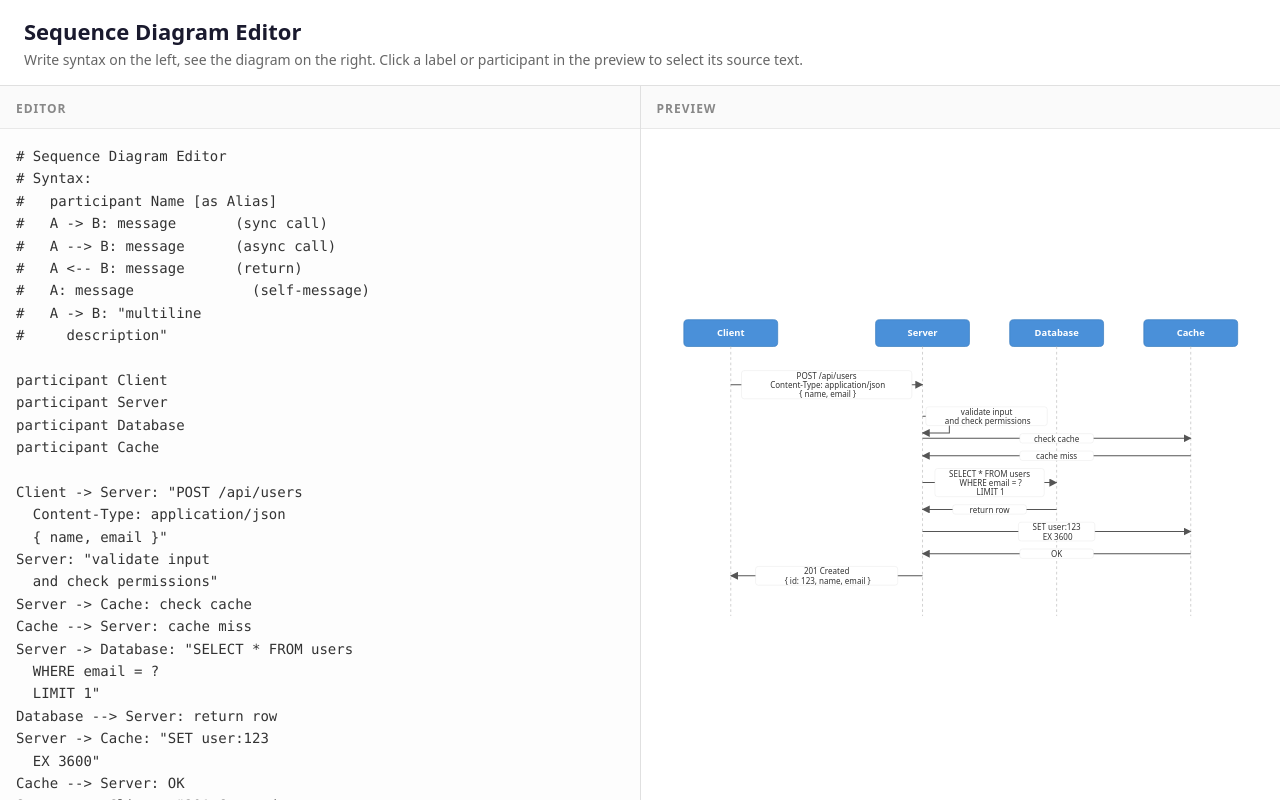
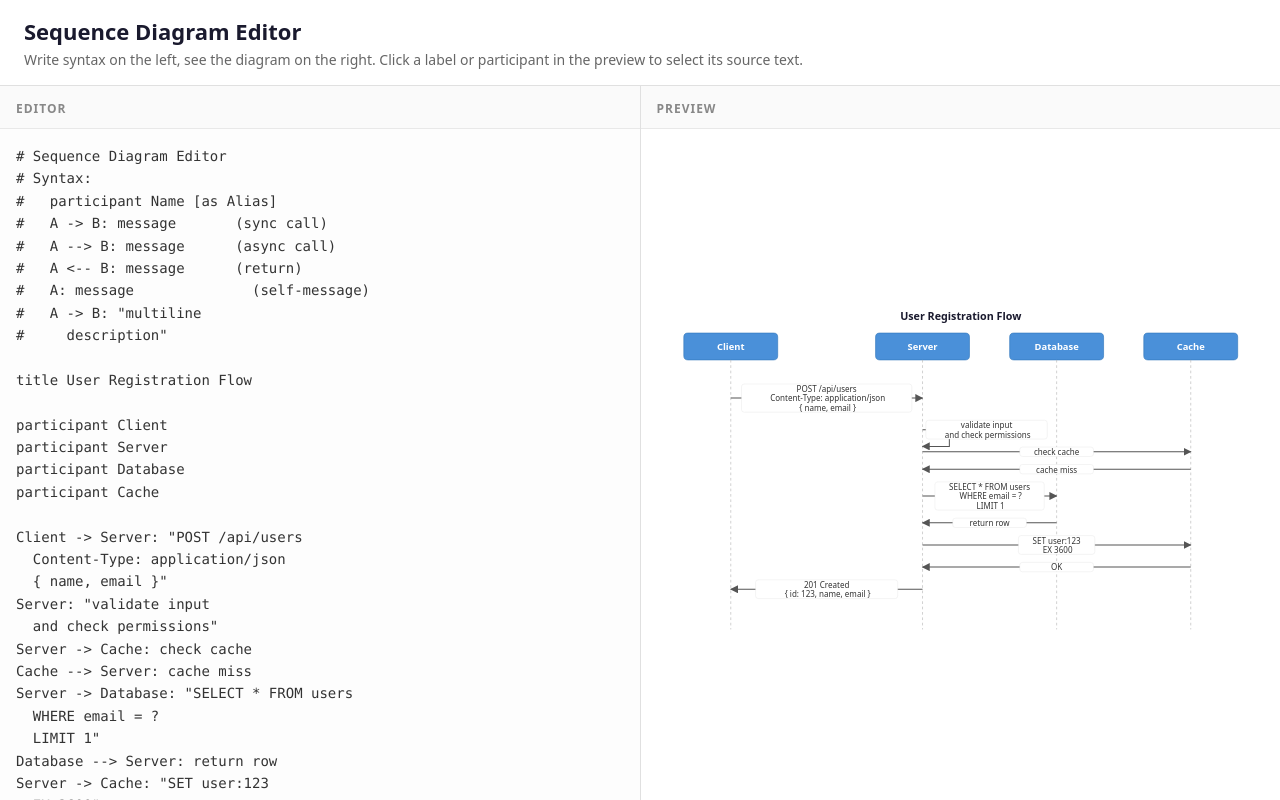
Before and after one commit to chimin/lukis, a React (Vite) app: page / in a window 1280 px wide. Built offline with nearby package versions, Linux system fonts and the light colour scheme.

Commit message:
Add title directive

```diff
--- a/src/App.tsx
+++ b/src/App.tsx
@@ -11,6 +11,8 @@ const DEFAULT_TEXT = `# Sequence Diagram Editor
 #   A: message              (self-message)
 #   A -> B: "multiline
 #     description"
+
+title User Registration Flow
 
 participant Client
 participant Server
@@ -132,6 +134,13 @@ function App() {
       }
 
       if (type === 'message') {
+        const titleMatch = trimmed.match(/^title\s+(.+)$/i);
+        if (titleMatch && titleMatch[1].trim() === text) {
+          const labelStart = lines[i].indexOf(titleMatch[1].trim());
+          selectAndScroll(textarea, lines, i, labelStart, labelStart + titleMatch[1].trim().length);
+          return;
+        }
+
         for (const regex of [
           /^(.+?)\s*-->\s*(.+?)\s*:\s*(.+)$/,
           /^(.+?)\s*->>\s*(.+?)\s*:\s*(.+)$/,
--- a/src/SequenceDiagram.tsx
+++ b/src/SequenceDiagram.tsx
@@ -36,7 +36,7 @@ function getBoxHeight(label: string): number {
 }
 
 export function SequenceDiagram({ data, onSelect }: SequenceDiagramProps) {
-  const { participants, messages } = data;
+  const { participants, messages, title } = data;
 
   if (participants.length === 0) {
     return (
@@ -46,12 +46,14 @@ export function SequenceDiagram({ data, onSelect }: SequenceDiagramProps) {
     );
   }
 
+  const titleHeight = title ? 40 : 0;
+  const vOffset = titleHeight; // shift everything down when title is present
+
   const getParticipantIdx = (name: string) => participants.findIndex(p => p.name === name);
 
   const gaps: number[] = [];
   for (let i = 0; i < participants.length - 1; i++) {
     let gap = BASE_GAP;
-
     for (const msg of messages) {
       if (msg.from === msg.to) continue;
       const fromIdx = getParticipantIdx(msg.from);
@@ -60,7 +62,6 @@ export function SequenceDiagram({ data, onSelect }: SequenceDiagramProps) {
       const minIdx = Math.min(fromIdx, toIdx);
       const maxIdx = Math.max(fromIdx, toIdx);
       if (minIdx > i || maxIdx < i + 1) continue;
-
       const labelW = getTextWidth(msg.label);
       const minSpace = labelW + ARROW_HEAD * 2 + 10;
       const minGap = minSpace - PARTICIPANT_WIDTH;
@@ -88,7 +89,7 @@ export function SequenceDiagram({ data, onSelect }: SequenceDiagramProps) {
   const diagramWidth = participantBoxX[participantBoxX.length - 1] + PARTICIPANT_WIDTH + 40;
 
   const msgPositions: { midY: number; boxH: number }[] = [];
-  let cy = PADDING_TOP + PARTICIPANT_HEIGHT + 30;
+  let cy = PADDING_TOP + PARTICIPANT_HEIGHT + 30 + titleHeight;
   for (const msg of messages) {
     const boxH = getBoxHeight(msg.label);
     msgPositions.push({ midY: cy + boxH / 2, boxH });
@@ -136,16 +137,31 @@ export function SequenceDiagram({ data, onSelect }: SequenceDiagramProps) {
         </marker>
       </defs>
 
+      {title && (
+        <text
+          x={diagramWidth / 2}
+          y={PADDING_TOP + 20}
+          textAnchor="middle"
+          fill="#1a1a2e"
+          fontSize={16}
+          fontWeight={700}
+          style={{ cursor: 'pointer' }}
+          onClick={() => onSelect('message', title)}
+        >
+          {title}
+        </text>
+      )}
+
       {participants.map((p, i) => {
         const x = participantBoxX[i];
         const displayName = p.alias || p.name;
         return (
           <g key={p.name} onClick={() => onSelect('participant', p.name)} style={{ cursor: 'pointer' }}>
-            <rect x={x} y={PADDING_TOP} width={PARTICIPANT_WIDTH} height={PARTICIPANT_HEIGHT} rx={6} fill="#4a90d9" stroke="#357abd" strokeWidth={1} />
-            <text x={x + PARTICIPANT_WIDTH / 2} y={PADDING_TOP + PARTICIPANT_HEIGHT / 2 + 5} textAnchor="middle" fill="white" fontSize={14} fontWeight={600}>
+            <rect x={x} y={PADDING_TOP + vOffset} width={PARTICIPANT_WIDTH} height={PARTICIPANT_HEIGHT} rx={6} fill="#4a90d9" stroke="#357abd" strokeWidth={1} />
+            <text x={x + PARTICIPANT_WIDTH / 2} y={PADDING_TOP + vOffset + PARTICIPANT_HEIGHT / 2 + 5} textAnchor="middle" fill="white" fontSize={14} fontWeight={600}>
               {displayName}
             </text>
-            <line x1={participantX[i]} y1={PADDING_TOP + PARTICIPANT_HEIGHT} x2={participantX[i]} y2={diagramHeight - 20} stroke="#bbb" strokeWidth={1} strokeDasharray="4 4" />
+            <line x1={participantX[i]} y1={PADDING_TOP + vOffset + PARTICIPANT_HEIGHT} x2={participantX[i]} y2={diagramHeight - 20} stroke="#bbb" strokeWidth={1} strokeDasharray="4 4" />
           </g>
         );
       })}
--- a/src/parser.ts
+++ b/src/parser.ts
@@ -16,6 +16,7 @@ export interface Message {
 }
 
 export interface DiagramData {
+  title: string | null;
   participants: Participant[];
   messages: Message[];
 }
@@ -68,12 +69,19 @@ export function parseDiagram(input: string): DiagramData {
   const participants: Participant[] = [];
   const messages: Message[] = [];
   const participantSet = new Set<string>();
+  let title: string | null = null;
   const rawLines = input.split('\n');
   const mergedLines = mergeQuotedLines(rawLines);
 
   for (const { text: line, originalIndex: i, lastOriginalIndex } of mergedLines) {
     const trimmed = line.trim();
     if (!trimmed || trimmed.startsWith('#')) continue;
+
+    const titleMatch = trimmed.match(/^title\s+(.+)$/i);
+    if (titleMatch && !title) {
+      title = titleMatch[1].trim();
+      continue;
+    }
 
     const participantMatch = trimmed.match(/^participant\s+"?([^"\s]+)"?(?:\s+as\s+(\w+))?$/i);
     if (participantMatch) {
@@ -127,5 +135,5 @@ export function parseDiagram(input: string): DiagramData {
     }
   }
 
-  return { participants, messages };
+  return { title, participants, messages };
 }
```
Also changed, not shown: .kilo/plans/01-title-directive.md (deleted).
